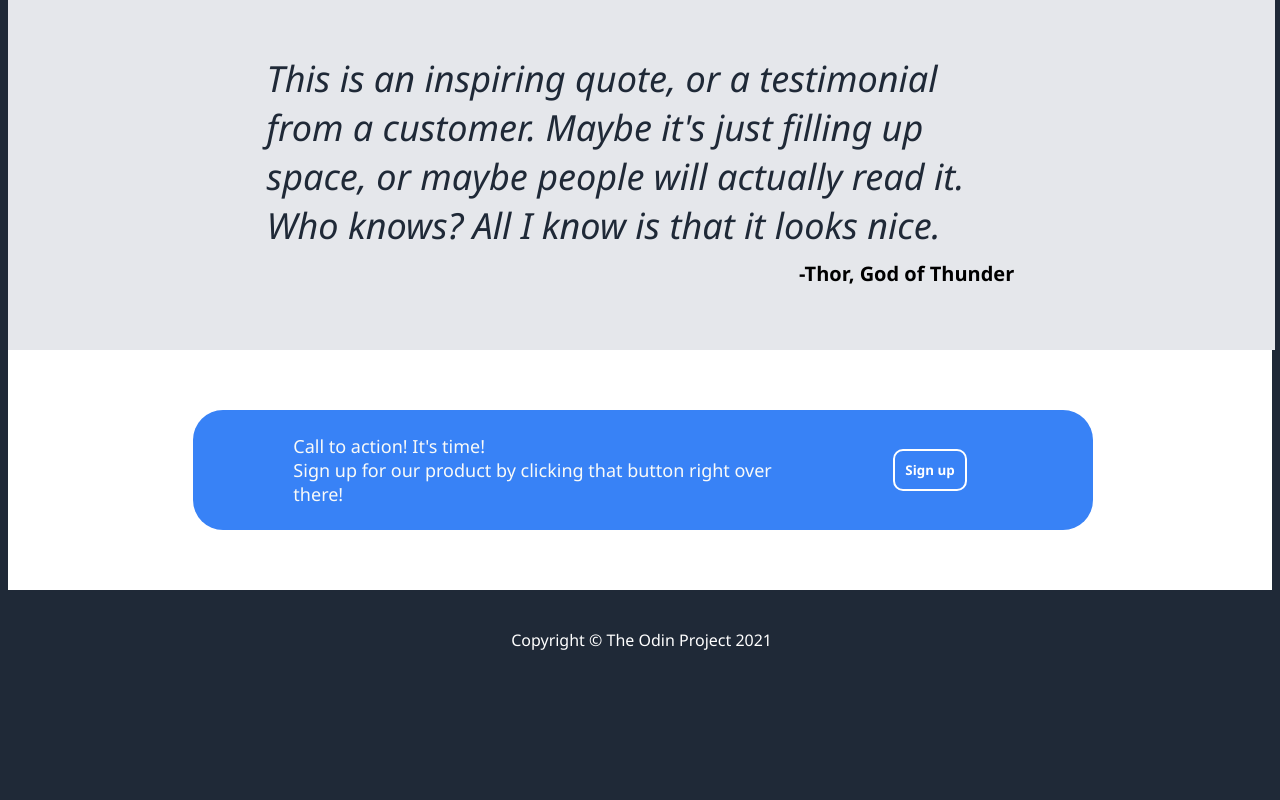
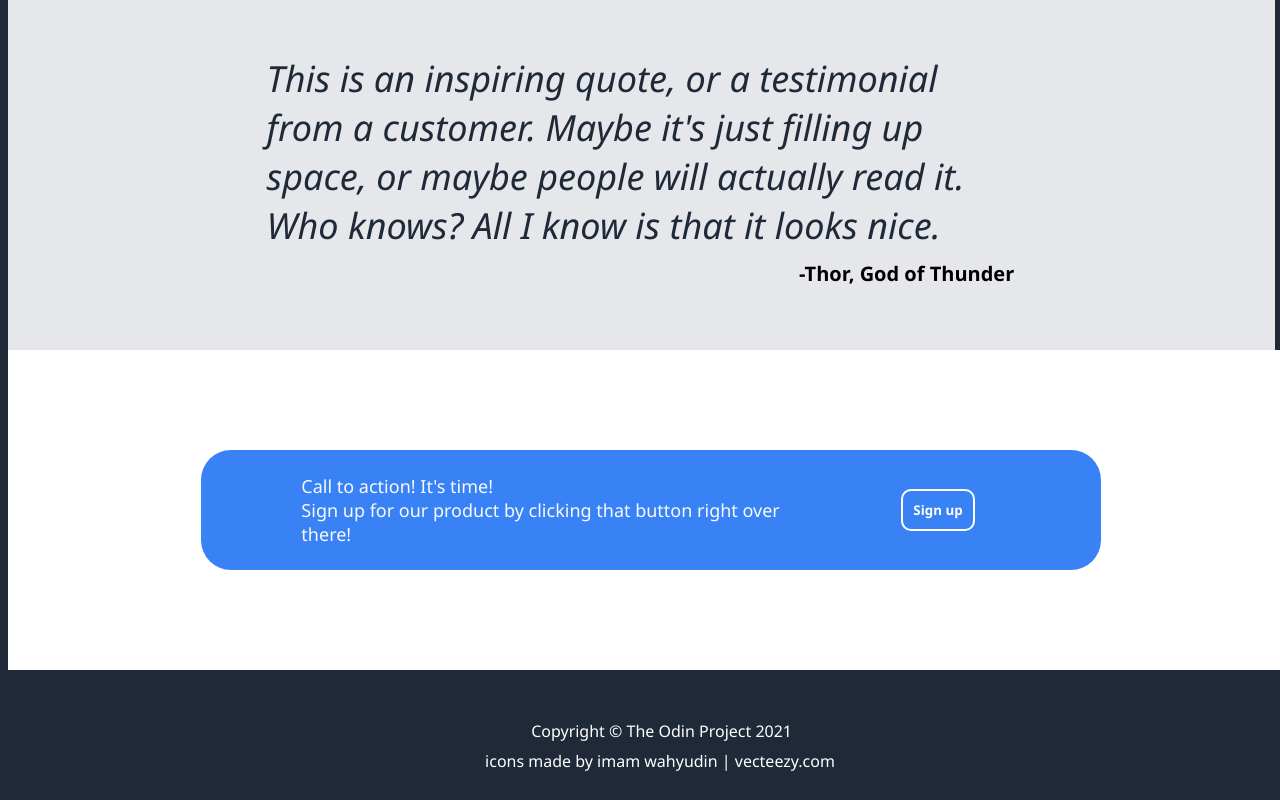
Before and after one commit to rl-miguel/landing-page, a plain HTML site: page index.html in a window 1280 px wide. Shown: the part 864-1664 px from the top of the page. Before the commit the page ends 1552 px from the top, so only its background shows below. Drawn offline with Linux system fonts and the light colour scheme; a web font is replaced by a local one.

Commit message:
Attribute image author, change to font-weight

```diff
--- a/index.html
+++ b/index.html
@@ -87,9 +87,10 @@
 </div>
 </div>
 
-<div class="footer">Copyright © The Odin Project 2021</div>
-
-
+<div class="footer">
+    <ul class="footercontent">Copyright © The Odin Project 2021</div>
+    <div class="footercontent last">icons made by imam wahyudin | vecteezy.com</div>
+</div>
 
 
 </body>
--- a/style.css
+++ b/style.css
@@ -172,7 +172,8 @@ font-size:20px;
 }
 
 .adbackground{
-    height:30vh;
+    height:40vh;
+    width:100vw;
     background:#fff;
     display:flex;
     justify-content:center;
@@ -223,10 +224,20 @@ li{
 .footer{
     height:10vh;
     width:99vw;
+   margin-top:50px;
+
+}
+
+.footercontent{
+
     color:white;
-    font-weight:500;
+    font-weight:300;
     display:flex;
     align-items:center;
     justify-content:center;
-    margin-top:10px;
 }
+
+.footercontent.last{
+    margin-top:-50px;;
+    margin-left:40px;
+}
```
